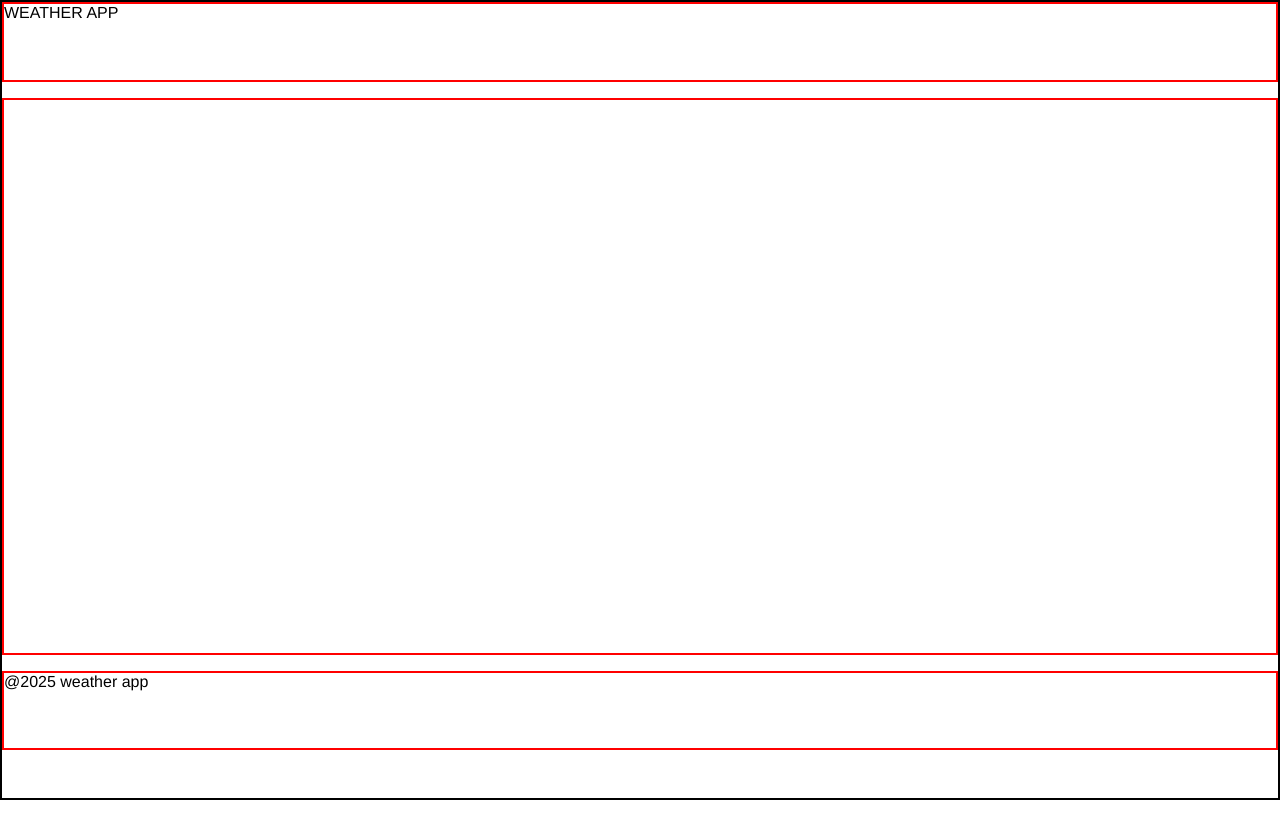
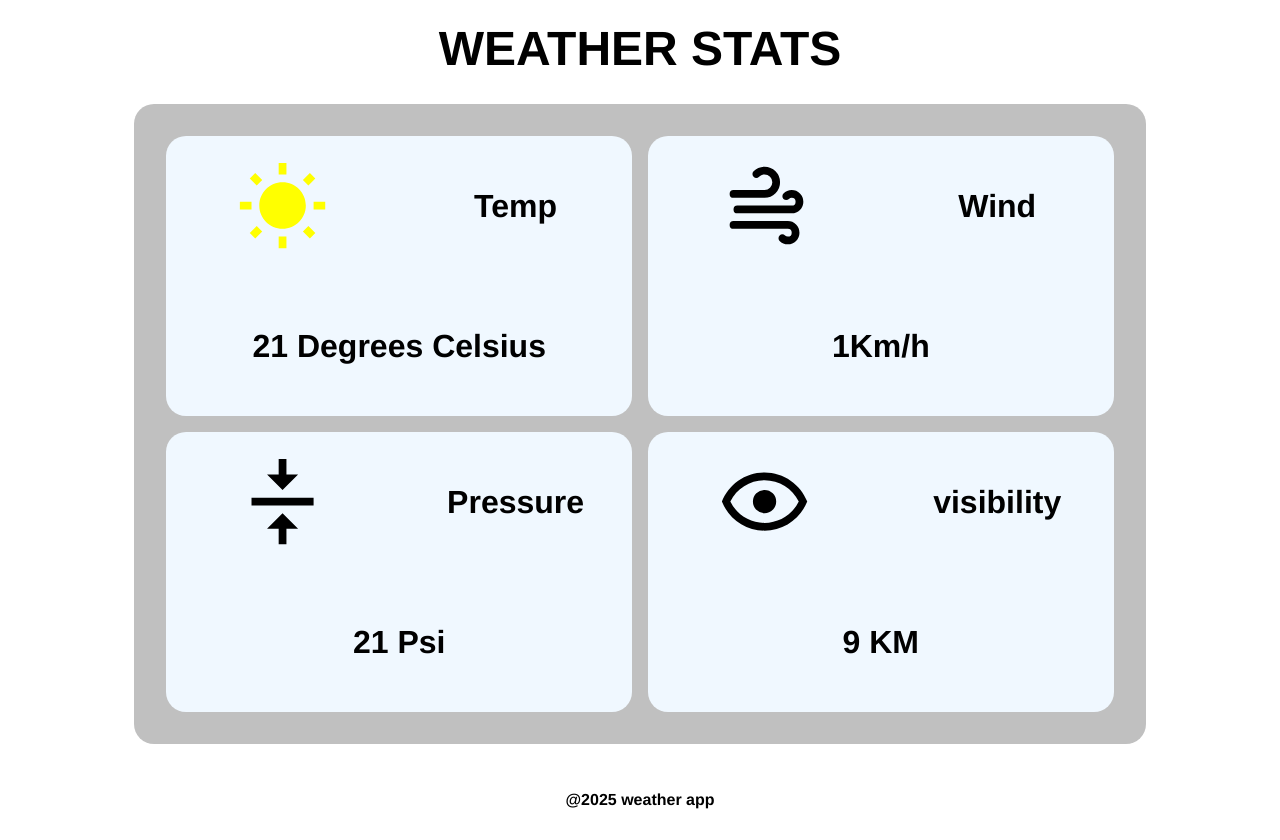
Before and after one commit to davynyakinyua/weather-app, a website built with webpack: page src/index.html in a window 1280 px wide. Before the commit the page ends 800 px from the top, so only its background shows below. Built offline with nearby package versions, Linux system fonts and the light colour scheme.

Commit message:
Prepare the app UI

```diff
--- a/src/index.html
+++ b/src/index.html
@@ -7,12 +7,28 @@
   </head>
   <body>
     <div class="main-container">
-      <div class="header">WEATHER APP</div>
+      <div class="header"><h1>WEATHER STATS</h1></div>
       <div class="container">
-        <div id="first-div" class="all-div"></div>
-        <div id="second-div" class="all-div"></div>
-        <div id="third-div" class="all-div"></div>
-        <div id="fourth-div" class="all-div"></div>
+        <div class="first-div all-div">
+          <div class="item-one items"><svg xmlns="http://www.w3.org/2000/svg" viewBox="0 0 24 24"><title>white-balance-sunny</title><path d="M3.55 19.09L4.96 20.5L6.76 18.71L5.34 17.29M12 6C8.69 6 6 8.69 6 12S8.69 18 12 18 18 15.31 18 12C18 8.68 15.31 6 12 6M20 13H23V11H20M17.24 18.71L19.04 20.5L20.45 19.09L18.66 17.29M20.45 5L19.04 3.6L17.24 5.39L18.66 6.81M13 1H11V4H13M6.76 5.39L4.96 3.6L3.55 5L5.34 6.81L6.76 5.39M1 13H4V11H1M13 20H11V23H13" fill="yellow" /></svg></div>
+          <div class="item-two items">Temp</div>
+          <div class="item-three items">21 Degrees Celsius</div>
+        </div>
+        <div class="second-div all-div">
+          <div class="item-one items"><svg xmlns="http://www.w3.org/2000/svg" viewBox="0 0 24 24"><title>weather-windy</title><path d="M4,10A1,1 0 0,1 3,9A1,1 0 0,1 4,8H12A2,2 0 0,0 14,6A2,2 0 0,0 12,4C11.45,4 10.95,4.22 10.59,4.59C10.2,5 9.56,5 9.17,4.59C8.78,4.2 8.78,3.56 9.17,3.17C9.9,2.45 10.9,2 12,2A4,4 0 0,1 16,6A4,4 0 0,1 12,10H4M19,12A1,1 0 0,0 20,11A1,1 0 0,0 19,10C18.72,10 18.47,10.11 18.29,10.29C17.9,10.68 17.27,10.68 16.88,10.29C16.5,9.9 16.5,9.27 16.88,8.88C17.42,8.34 18.17,8 19,8A3,3 0 0,1 22,11A3,3 0 0,1 19,14H5A1,1 0 0,1 4,13A1,1 0 0,1 5,12H19M18,18H4A1,1 0 0,1 3,17A1,1 0 0,1 4,16H18A3,3 0 0,1 21,19A3,3 0 0,1 18,22C17.17,22 16.42,21.66 15.88,21.12C15.5,20.73 15.5,20.1 15.88,19.71C16.27,19.32 16.9,19.32 17.29,19.71C17.47,19.89 17.72,20 18,20A1,1 0 0,0 19,19A1,1 0 0,0 18,18Z" /></svg></div>
+          <div class="item-two items">Wind</div>
+          <div class="item-three items">1Km/h</div>
+        </div>
+        <div class="third-div all-div">
+          <div class="item-one items"><svg xmlns="http://www.w3.org/2000/svg" viewBox="0 0 24 24"><title>format-vertical-align-center</title><path d="M8,19H11V23H13V19H16L12,15L8,19M16,5H13V1H11V5H8L12,9L16,5M4,11V13H20V11H4Z" /></svg></div>
+          <div class="item-two items">Pressure</div>
+          <div class="item-three items">21 Psi</div>
+        </div>
+        <div class="fourth-div all-div">
+          <div class="item-one items"><svg xmlns="http://www.w3.org/2000/svg" viewBox="0 0 24 24"><title>eye-outline</title><path d="M12,9A3,3 0 0,1 15,12A3,3 0 0,1 12,15A3,3 0 0,1 9,12A3,3 0 0,1 12,9M12,4.5C17,4.5 21.27,7.61 23,12C21.27,16.39 17,19.5 12,19.5C7,19.5 2.73,16.39 1,12C2.73,7.61 7,4.5 12,4.5M3.18,12C4.83,15.36 8.24,17.5 12,17.5C15.76,17.5 19.17,15.36 20.82,12C19.17,8.64 15.76,6.5 12,6.5C8.24,6.5 4.83,8.64 3.18,12Z" /></svg></div>
+          <div class="item-two items">visibility</div>
+          <div class="item-three items">9 KM</div>
+        </div>
       </div>
       <div class="footer">@2025 weather app</div>
     </div>
--- a/src/styles.css
+++ b/src/styles.css
@@ -14,14 +14,113 @@ body {
 
 /* styles for the main container */
 .main-container {
-    border:2px solid black;
     height:100vh;
     display:grid;
-    grid-template-rows:10% 70% 10%;
+    grid-template-rows:10% 80% 10%;
     gap:1rem;
+    margin:0.5rem;
 
 }
 
-.header, .container, .footer {
-    border:2px solid red;
+.header {
+    display:flex;
+    justify-content: center;
+    align-items: center;
+    font-size:1.5rem;
+    font-weight: bold;
 }
+
+/*-----------------------styles for container-------------------*/
+/* styles for container */
+.container {
+    display:grid;
+    grid-template-columns:repeat(2, 1fr);
+    grid-template-rows:repeat(2, 1fr);
+    width:80%;
+    margin-left:auto;
+    margin-right:auto;
+    padding:2rem;
+    background-color:silver;
+    gap:1rem;
+    border-radius:20px;
+}
+
+/* styles for all divs inside container */
+.all-div {
+    background-color: aliceblue;
+    border-radius:20px;
+}
+
+/*  styles of the first div in  container*/
+.first-div {
+    grid-column:1/2;
+    grid-row:1/2;
+    display:grid;
+    grid-template-columns:repeat(2, 1fr);
+    grid-template-rows:repeat(2, 1fr);
+}
+
+.items {
+
+    display:flex;
+    justify-content: center;
+    align-items: center;
+    font-size:2rem;
+    font-weight: bold;
+}
+/*styles for the svg one wind*/
+.item-one {
+    grid-column:1/2;
+    grid-row:1/2;
+    width:40%;
+    height:auto;
+    margin:auto;
+}
+
+.item-two {
+    grid-column:2/3;
+    grid-row:1/2;
+}
+
+.item-three {
+    grid-column:1/3;
+    grid-row:2/3;
+}
+
+
+/* styles for second div in container */
+.second-div {
+    grid-column:2/3;
+    grid-row:1/2;
+    display:grid;
+    grid-template-columns:repeat(2, 1fr);
+    grid-template-rows:repeat(2, 1fr);
+}
+
+/*  styles for the third div in container*/
+.third-div {
+
+    grid-column:1/2;
+    grid-row:2/3;
+    display:grid;
+    grid-template-columns:repeat(2, 1fr);
+    grid-template-rows:repeat(2, 1fr);
+}
+
+/* styles for the fourth div in container */
+.fourth-div {
+    grid-column:2/3;
+    grid-row:2/3;
+    display:grid;
+    grid-template-columns:repeat(2, 1fr);
+    grid-template-rows:repeat(2, 1fr);
+}
+
+/*-----------------------end of container styles --------*/
+/*  styles for  footer*/
+.footer {
+    font-weight: bold;
+    display: flex;
+    justify-content: center;
+    align-items: center;
+}
```
